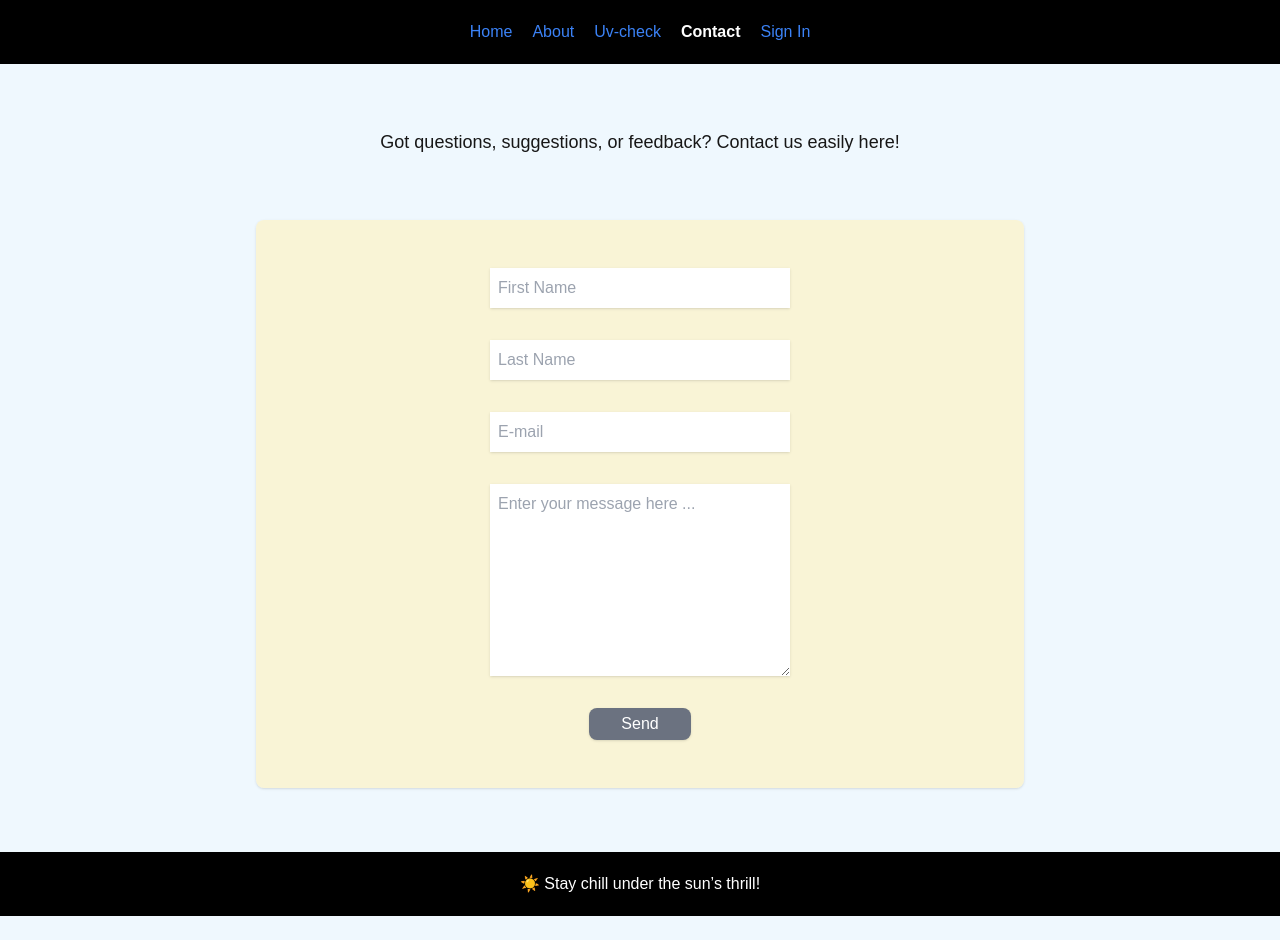
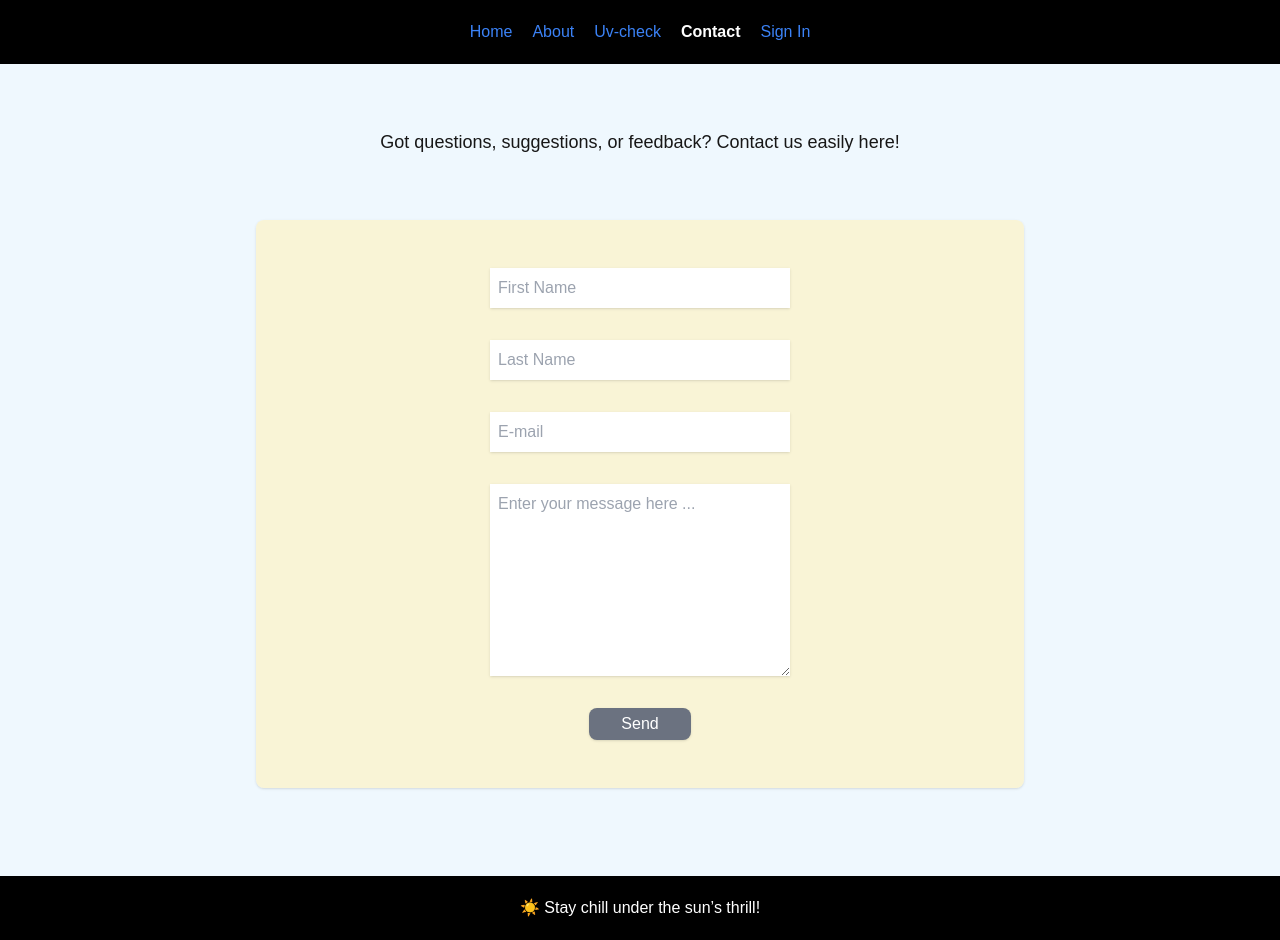
Before and after one commit to decaudin/UVibes, a Next.js app: page /contact in a window 1280 px wide. Before the commit the page ends 916 px from the top, so only its background shows below. Built offline with nearby package versions, Linux system fonts and the light colour scheme.

Commit message:
Fix footer position and vertical centering

```diff
--- a/src/app/contact/page.tsx
+++ b/src/app/contact/page.tsx
@@ -27,7 +27,7 @@
     };
 
     return (
-        <div>
+        <div className="flex flex-col w-full">
             <h1 className="text-center my-16 text-lg">Got questions, suggestions, or feedback? Contact us easily here!</h1>
             {isLoading && <p className="text-blue-500 text-center mb-4">Sending your message, please wait...</p>}
             <form onSubmit={handleSubmit} className="flex flex-col items-center mx-auto mb-16 py-8 w-full text-black bg-amber-100 bg-opacity-70 rounded-lg shadow xs:w-4/5 sm:w-3/5">
--- a/src/app/layout.tsx
+++ b/src/app/layout.tsx
@@ -27,9 +27,11 @@
     return (
         <html lang="en">
             <ThemeProvider>
-                <body className={`${geistSans.variable} ${geistMono.variable} antialiased bg-sky-100 bg-opacity-50 h-screen`}>
+                <body className={`${geistSans.variable} ${geistMono.variable} antialiased bg-sky-100 bg-opacity-50 min-h-screen flex flex-col`}>
                     <Header />
-                    {children}
+                    <main className="flex-grow flex justify-center">
+                        {children}
+                    </main>
                     <Footer />
                 </body>
             </ThemeProvider>
@@ -39,7 +41,7 @@
 
 // 1 - Envoie mail ( Brevo)
 // 2 - Dans header gérer sign out
-// 3 - Gérer footer (doit toujours être en bas)
-// 4 - Voir pour les boutons radios pour pouvoir en sélectionner plusieurs
-// 5 - Faire connexion avec BDD MongoDb Atlas, définir modèle user, points enregistrés, caractéristique peau
-// 6 - Implémenter dashbord pour enregistrer des points en favoris (nom, latitude, longitude) et caractéristique peau pour récupérer les données ensuite sans re-entrer ces infos
+// 3 - Voir pour les boutons radios pour pouvoir en sélectionner plusieurs
+// 4 - Faire connexion avec BDD MongoDb Atlas, définir modèle user, points enregistrés, caractéristique peau
+// 5 - Implémenter dashbord pour enregistrer des points en favoris (nom, latitude, longitude) et caractéristique peau pour récupérer les données ensuite sans re-entrer ces infos
+// 6 - Burger Menu ?
```
